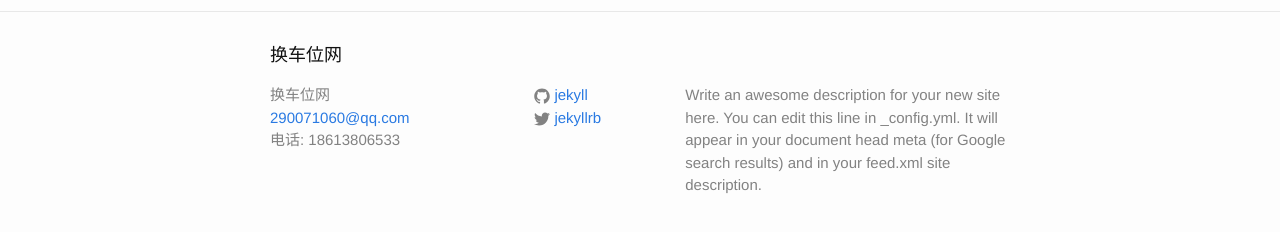
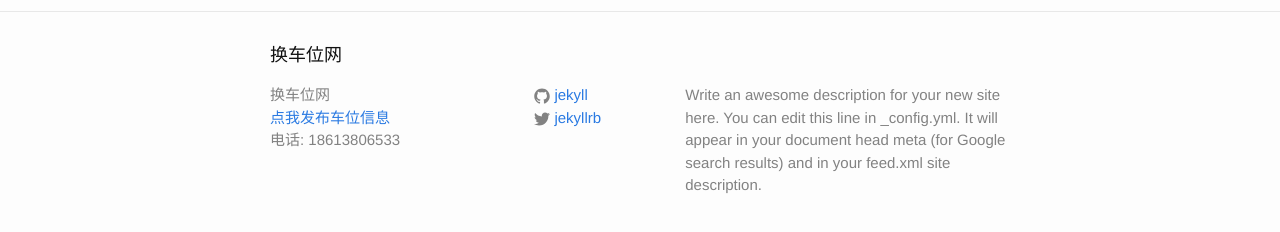
Before and after one commit to xuxic/hcw, a Jekyll site: the page built from index.html, in a window 1280 px wide. Shown: the part 330-562 px from the top of the page. Built offline with Jekyll 4.4.1, drawn with Linux system fonts in a browser that asks for light colours.

Commit message:
tiny change

```diff
--- a/_includes/footer.html
+++ b/_includes/footer.html
@@ -8,7 +8,7 @@
       <div class="footer-col  footer-col-1">
         <ul class="contact-list">
           <li>{{ site.title }}</li>
-          <li><a href="mailto:{{ site.email }}?subject=发布车位信息&body=请在下面填写车位详细信息以及您的联系方式(不要修改邮件标题):">{{ site.email }}</a></li>
+          <li><a href="mailto:{{ site.email }}?subject=发布车位信息&body=请在下面填写车位详细信息以及您的联系方式(不要修改邮件标题):">点我发布车位信息</a></li>
           <li>电话: 18613806533</li>
         </ul>
       </div>
```
